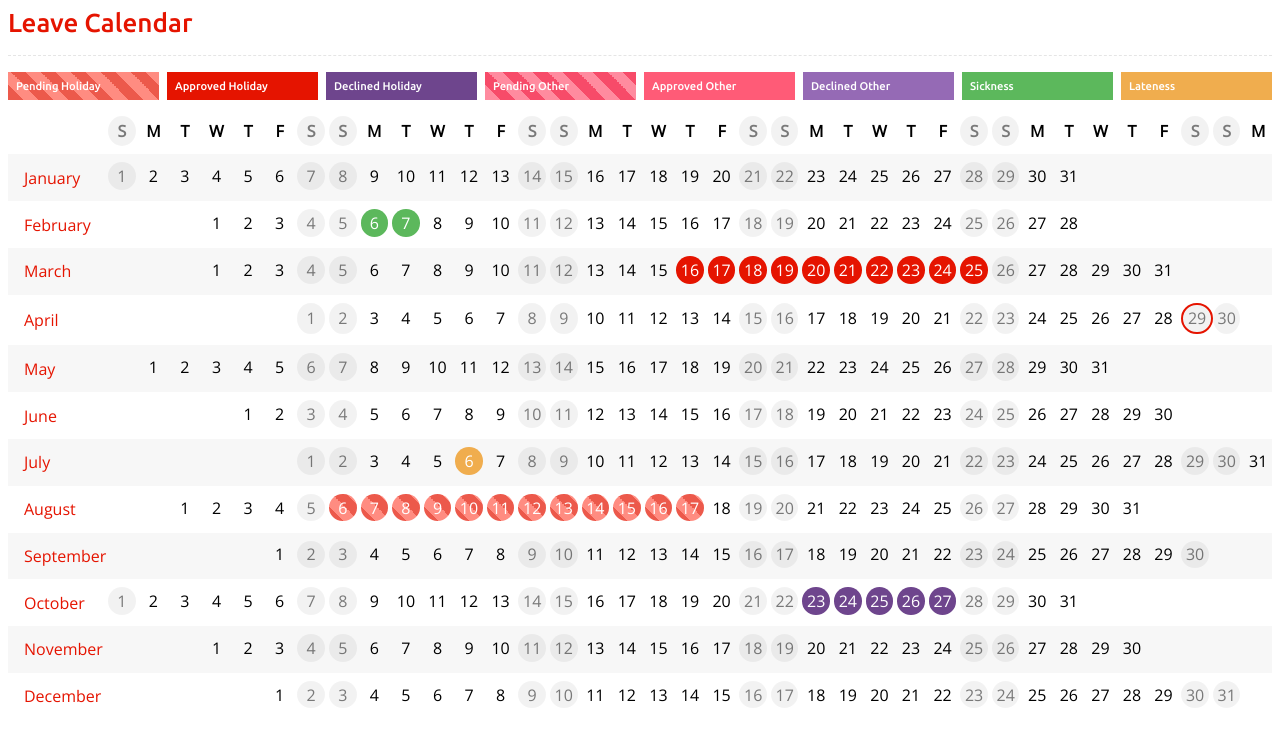
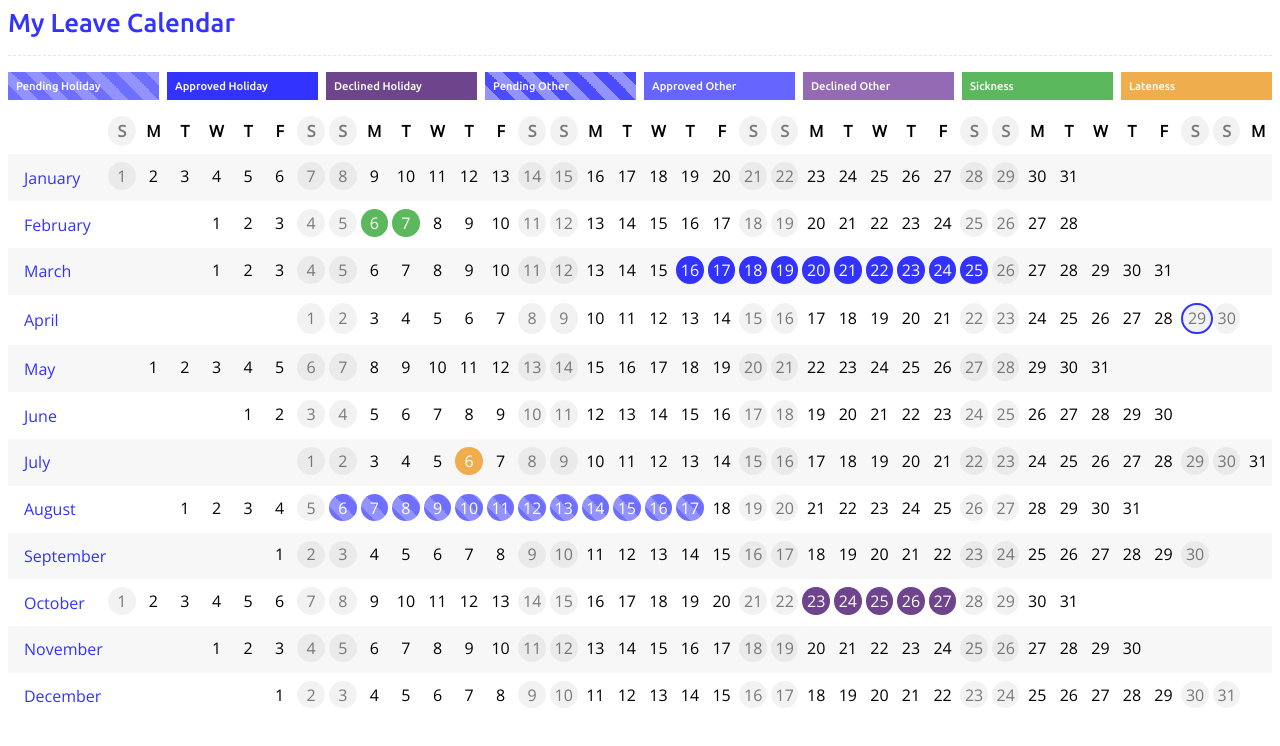
Before and after one commit to BelindaWillis001/639Project2dBASE, a Flask app: page /leavecalender in a window 1280 px wide. Shown: the top 746 px of the page. Run offline with Flask 3, Linux system fonts and the light colour scheme; some libraries are stand-ins or nearby versions.

Commit message:
Update to Lincoln Color

```diff
--- a/Sample Code Structure/codejana_flask/templates/leavecalender.html
+++ b/Sample Code Structure/codejana_flask/templates/leavecalender.html
@@ -141,7 +141,7 @@
 
 <body>
 
-<h1>Leave Calendar</h1>
+<h1>My Leave Calendar</h1>
 <ul class="key" id="chartkey">
   <li class="pending-holiday"><a href="#/" data-target="pending-holiday">Pending Holiday</a></li>
   <li class="approved-holiday"><a href="#/" data-target="approved-holiday">Approved Holiday</a></li>
@@ -178,7 +178,7 @@ body {
 
 h1 {
   font-family: "Ubuntu";
-  color: #e51400 !important;
+  color: #3333FF !important;
   font-weight: 500;
 }
 
@@ -206,7 +206,7 @@ h1 {
   background: rgba(229, 20, 0, 0.1);
 }
 .key .today {
-  outline: solid 2px #e51400;
+  outline: solid 2px #3333ff;
 }
 
 @media (min-width: 568px) {
@@ -234,11 +234,11 @@ h1 {
 .leaveCalendar div.month {
   padding-top: 1rem;
   margin-top: 1rem;
-  border-top: dashed 1px #e51400;
+  border-top: dashed 1px #3333FF;
 }
 .leaveCalendar span.months {
   font-size: 1rem;
-  color: #e51400;
+  color: #3333FF;
   display: block;
   margin-bottom: 1rem;
 }
@@ -323,7 +323,7 @@ h1 {
   cursor: pointer;
   font-weight: bold;
   transform: scale(1.2);
-  background: #e51400;
+  background: #3333FF;
   border-radius: 3px;
   color: #fff;
 }
@@ -333,11 +333,11 @@ h1 {
   color: rgba(0, 0, 0, 0.5);
 }
 .today {
-  border: solid 2px #e51400;
+  border: solid 2px #3333FF;
 }
 .key .pending-holiday,
 .leaveCalendar .pending-holiday {
-  background: linear-gradient(45deg, #ff5c4c 25%, #e51400 25%, #e51400 50%, #ff5c4c 50%, #ff5c4c 75%, #e51400 75%, #e51400);
+  background: linear-gradient(45deg, #6666FF 25%, #3333FF 25%, #3333FF 50%, #6666FF 50%, #6666FF 75%, #3333FF 75%, #3333FF);
   color: #fff;
   animation: progress 1s linear infinite;
   background-size: 30px 30px;
@@ -345,7 +345,7 @@ h1 {
 }
 .key .approved-holiday,
 .leaveCalendar .approved-holiday {
-  background-color: #e51400;
+  background-color: #3333FF;
   color: #fff;
 }
 .key .declined-holiday,
@@ -365,7 +365,7 @@ h1 {
 }
 .key .pending-other,
 .leaveCalendar .pending-other {
-  background: linear-gradient(45deg, #f4002a 25%, #ff5b77 25%, #ff5b77 50%, #f4002a 50%, #f4002a 75%, #ff5b77 75%, #ff5b77);
+  background: linear-gradient(45deg, #0000FF 25%, #6666FF 25%, #6666FF 50%, #0000FF 50%, #0000FF 75%, #6666FF 75%, #6666FF);
   color: #fff;
   animation: progress 1s linear infinite;
   background-size: 30px 30px;
@@ -373,7 +373,7 @@ h1 {
 }
 .key .approved-other,
 .leaveCalendar .approved-other {
-  background-color: #ff5b77;
+  background-color: #6666FF;
 }
 .key .declined-other,
 .leaveCalendar .declined-other {
```
